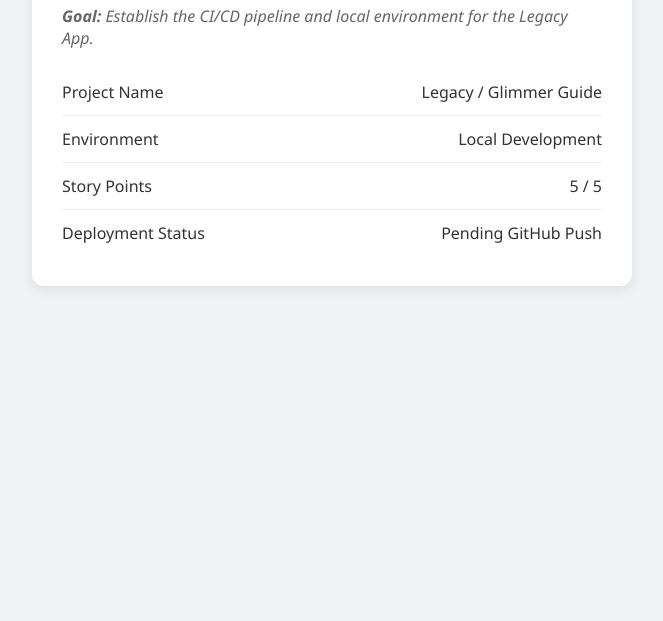
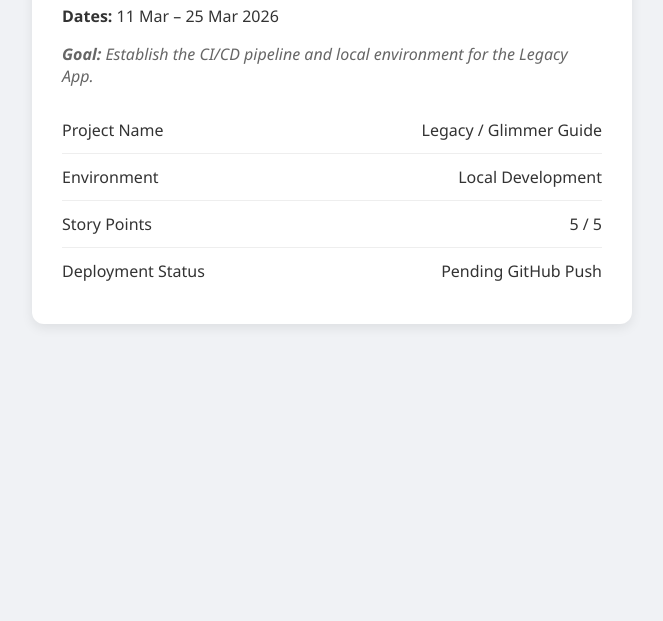
Before and after one commit to christophersushil/sprint-card, a plain HTML site: page index.html in a window 1280 px wide. Shown: the part 179-800 px from the top of the page, without its empty margins (308-971 px from the left). Drawn offline with Linux system fonts and the light colour scheme.

Commit message:
feat: add sprint date range to card

```diff
--- a/index.html
+++ b/index.html
@@ -18,6 +18,7 @@
   <div class="card">
     <span class="tag">ACTIVE SPRINT</span>
     <h1>Sprint 01: The Foundation</h1>
+    <p><strong>Dates:</strong> 11 Mar – 25 Mar 2026</p>
     <p class="goal"><strong>Goal:</strong> Establish the CI/CD pipeline and local environment for the Legacy App.</p>
 
     <div class="metric"><span>Project Name</span><span>Legacy / Glimmer Guide</span></div>
```
